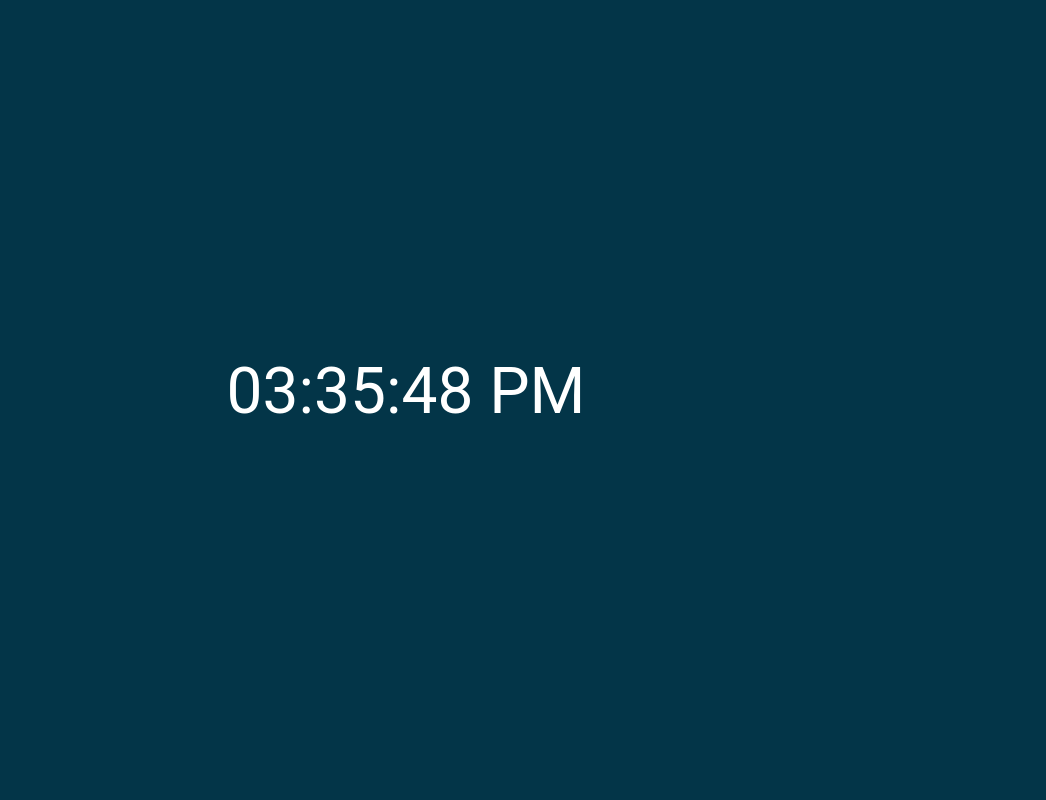
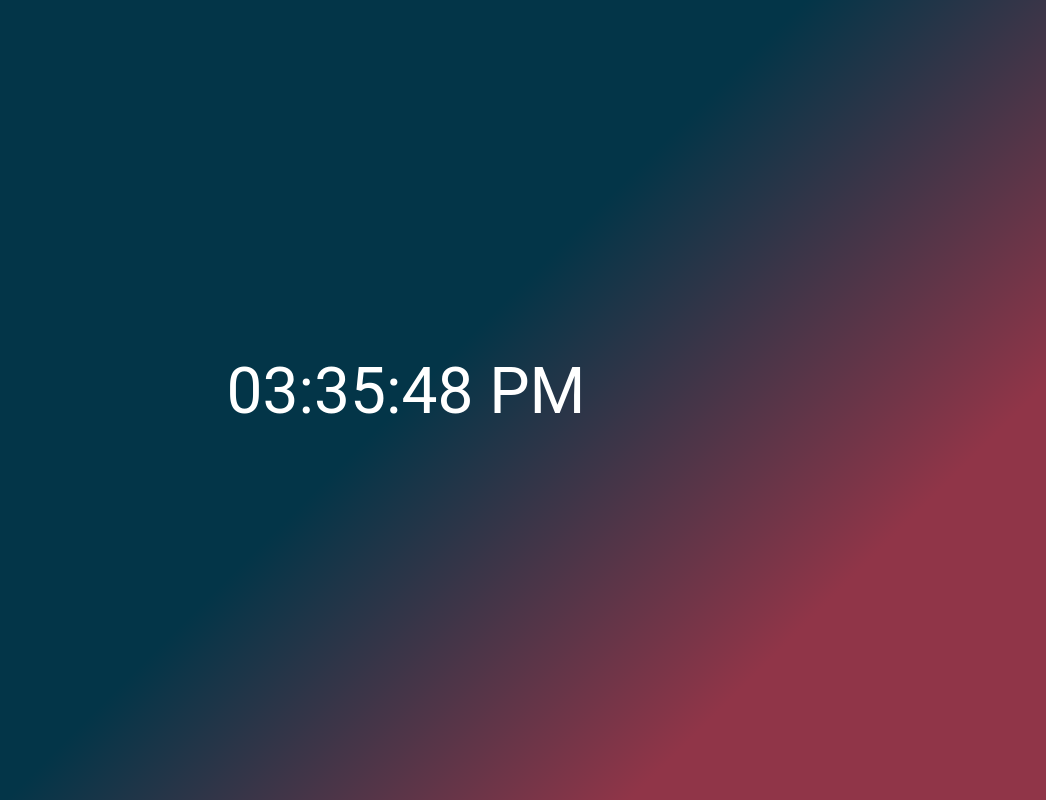
Before and after one commit to RishikeshJ/hex-clock, an Angular app: page / in a window 1280 px wide. Shown: the whole page, without its empty margins (234-1280 px from the left). Built offline with nearby package versions, Linux system fonts and the light colour scheme.

Commit message:
added gradient

```diff
--- a/src/app/app.component.html
+++ b/src/app/app.component.html
@@ -1,5 +1,5 @@
 
-  <div class="container-fluid height-cont" [ngStyle]="{'background-color':this.hex}">
+  <div class="container-fluid height-cont" [style.background-image]="bgImage">
     <div class="row">
       <div class="container h-100">
         <div class="d-flex justify-content-center align-items-center vh-100">
--- a/src/app/app.component.ts
+++ b/src/app/app.component.ts
@@ -1,6 +1,6 @@
 import { DatePipe } from '@angular/common';
 import { Component, OnInit } from '@angular/core';
-
+import { DomSanitizer } from '@angular/platform-browser';
 @Component({
   selector: 'app-root',
   templateUrl: './app.component.html',
@@ -11,15 +11,22 @@ export class AppComponent implements OnInit {
   title = 'hex-clock';
   public time = new Date();
   public hex: string;
+  public gradient: string;
+  bgImage:any;
 
 
   ngOnInit() {
     setInterval(() => {
       this.time = new Date();
       this.hex = '#' + this.datepipe.transform(this.time, 'hhmmss');
+      this.gradient = '#' + 90 + this.datepipe.transform(this.time, 'mss');
+      this.bgImage = this.sanitizer.bypassSecurityTrustStyle('linear-gradient(-225deg,' + this.hex + ' 50%, ' + this.gradient+ ' 80%)');
     }, 1);
   }
-  constructor(public datepipe: DatePipe) {}
+  constructor(public datepipe: DatePipe, private sanitizer: DomSanitizer) {
+
+  }
+
 
 
 }
```
